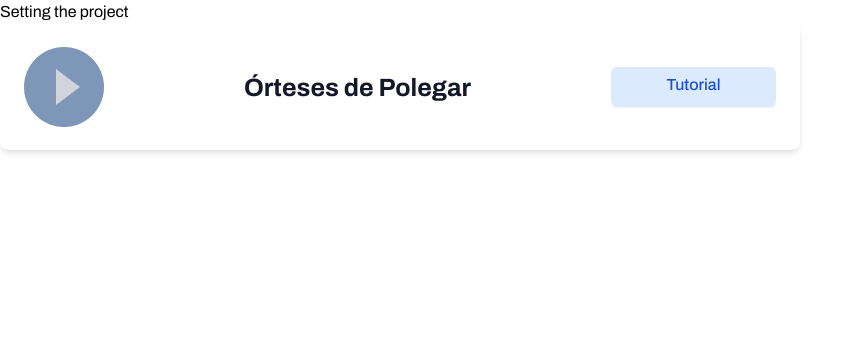
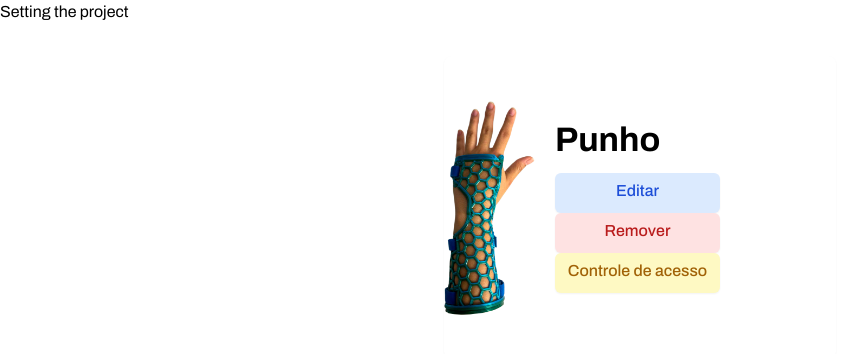
Before and after one commit to MateoMigone/ortesys-3D, a Nuxt app: page / in a window 1280 px wide. Shown: the top 354 px of the page, without its empty margins (0-861 px from the left). Built offline with nearby package versions, Linux system fonts and the light colour scheme.

Commit message:
Ortesys administration card component initial structure

```diff
--- /dev/null
+++ b/components/OrtesysAdminCard.vue
@@ -0,0 +1,22 @@
+<template>
+  <div class="flex justify-center items-center pt-8">
+    <div
+      class="bg-white shadow-sm rounded-lg"
+      style="width: 392px; height: 303px; display: flex; align-items: center"
+    >
+      <img
+        src="../assets/imgs/ortesys-arm.png"
+        alt="Ortesys Arm"
+        style="width: 91px; height: 214px; margin-right: 20px"
+      />
+      <div>
+        <h2 class="font-archivo font-bold text-[34px] leading-[34px] mb-4">
+          Punho
+        </h2>
+        <Button text="Editar" color="blue" />
+        <Button text="Remover" color="red" />
+        <Button text="Controle de acesso" color="yellow" />
+      </div>
+    </div>
+  </div>
+</template>
--- a/pages/index.vue
+++ b/pages/index.vue
@@ -1,4 +1,6 @@
 <template>
-  <div>Setting the project</div>
-  <PrintTutorialCard />
+  <div>
+    <div>Setting the project</div>
+    <OrtesysAdminCard />
+  </div>
 </template>
```
Also changed, not shown: assets/imgs/ortesys-arm.png (added).
